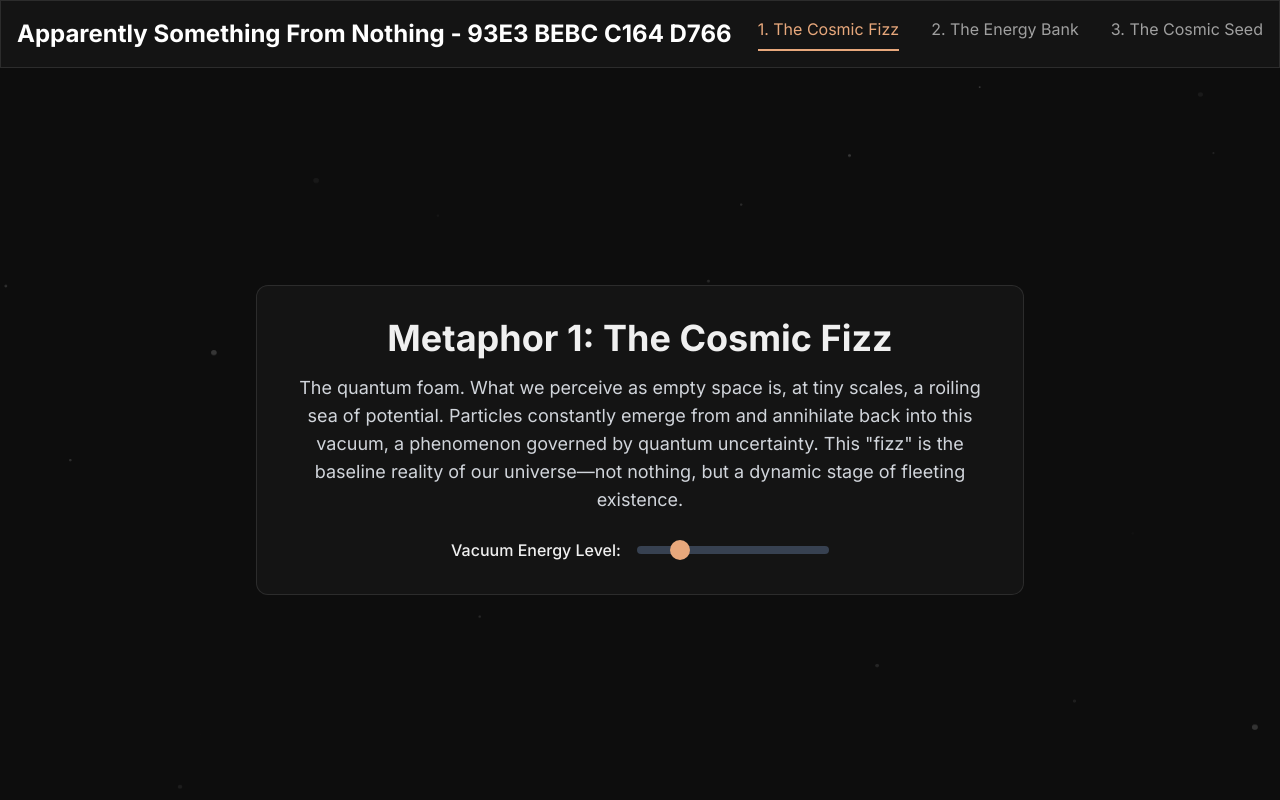
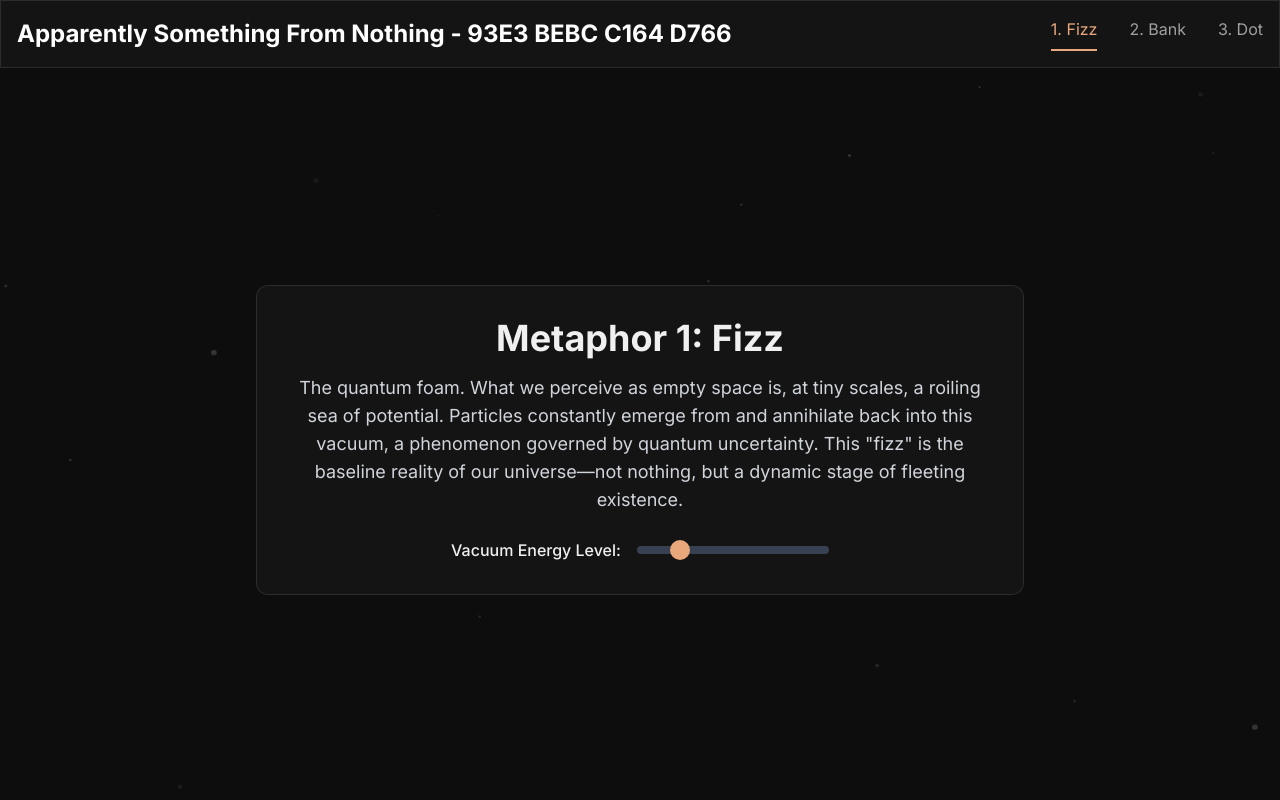
Before and after one commit to XORBKPT/Something-Apparently-From-Nothing, a plain HTML site: page index.html in a window 1280 px wide. Drawn offline with nearby package versions, Linux system fonts and the light colour scheme.

Commit message:
Update index.html

```diff
--- a/index.html
+++ b/index.html
@@ -75,9 +75,9 @@
         <div class="max-w-7xl mx-auto flex justify-between items-center">
             <h1 class="text-xl md:text-2xl font-bold text-white">Apparently Something From Nothing - 93E3 BEBC C164 D766</h1>
             <nav class="flex items-center space-x-4 md:space-x-8 text-sm md:text-base">
-                <a href="#fizz" id="nav-fizz" class="nav-link active-nav">1. The Cosmic Fizz</a>
-                <a href="#bank" id="nav-bank" class="nav-link inactive-nav">2. The Energy Bank</a>
-                <a href="#seed" id="nav-seed" class="nav-link inactive-nav">3. The Cosmic Seed</a>
+                <a href="#fizz" id="nav-fizz" class="nav-link active-nav">1. Fizz</a>
+                <a href="#bank" id="nav-bank" class="nav-link inactive-nav">2. Bank</a>
+                <a href="#seed" id="nav-seed" class="nav-link inactive-nav">3. Dot</a>
             </nav>
         </div>
     </header>
@@ -88,7 +88,7 @@
             <canvas id="fizzCanvas" class="absolute top-0 left-0 w-full h-full z-0"></canvas>
             <div class="z-10 flex flex-col items-center">
                 <div class="max-w-3xl p-6 md:p-8 rounded-xl control-panel">
-                    <h2 class="text-3xl md:text-4xl font-bold mb-4">Metaphor 1: The Cosmic Fizz</h2>
+                    <h2 class="text-3xl md:text-4xl font-bold mb-4">Metaphor 1: Fizz</h2>
                     <p class="text-base md:text-lg text-gray-300 mb-6">The quantum foam. What we perceive as empty space is, at tiny scales, a roiling sea of potential. Particles constantly emerge from and annihilate back into this vacuum, a phenomenon governed by quantum uncertainty. This "fizz" is the baseline reality of our universe—not nothing, but a dynamic stage of fleeting existence.</p>
                     <div class="flex items-center justify-center space-x-4">
                         <label for="energySlider" class="font-medium">Vacuum Energy Level:</label>
@@ -103,7 +103,7 @@
              <canvas id="bankCanvas" class="absolute top-0 left-0 w-full h-full z-0"></canvas>
              <div class="z-10 flex flex-col items-center">
                 <div class="max-w-3xl p-6 md:p-8 rounded-xl control-panel">
-                    <h2 class="text-3xl md:text-4xl font-bold mb-4">Metaphor 2: The Energy Bank of the Cosmos</h2>
+                    <h2 class="text-3xl md:text-4xl font-bold mb-4">Metaphor 2: Bank</h2>
                     <p class="text-base md:text-lg text-gray-300 mb-4">Heisenberg's Uncertainty Principle allows for transaction: energy can be "borrowed" from the vacuum to create a particle, as long as it's paid back quickly. A cosmic bank loan. The larger the energy loan (creating a more massive particle), the shorter the repayment period (the particle's lifetime). Press the button to witness one of these fleeting transactions.</p>
                     <button id="createParticleBtn" class="action-button bg-[#4A90E2] text-white font-bold py-3 px-6 rounded-lg mb-4">Request Energy Loan</button>
                     <div class="w-full max-w-sm text-left">
@@ -127,7 +127,7 @@
             <canvas id="seedCanvas" class="absolute top-0 left-0 w-full h-full z-0"></canvas>
             <div class="z-10 flex flex-col items-center">
                 <div class="max-w-3xl p-6 md:p-8 rounded-xl control-panel">
-                    <h2 class="text-3xl md:text-4xl font-bold mb-4">Metaphor 3: The Cosmic Seed</h2>
+                    <h2 class="text-3xl md:text-4xl font-bold mb-4">Metaphor 3: Dot</h2>
                     <p class="text-base md:text-lg text-gray-300 mb-6">How did the structures of the universe, like galaxies, originate? Cosmic inflation says that in the first fraction of a second, the universe expanded exponentially. This stretched microscopic quantum fluctuations from the "fizz" into macroscopic seeds of varying density. The slightly denser regions, born from a random quantum event, became the gravitational anchors for the cosmic web we observe today.</p>
                     <button id="inflateBtn" class="action-button bg-[#E8A87C] text-black font-bold py-3 px-6 rounded-lg">Trigger Inflation</button>
                     <div id="seed-status" class="mt-4 text-xl font-medium text-gray-300 transition-opacity duration-500 opacity-0">A quantum fluctuation is frozen, seeding a future galaxy cluster...</div>
```
